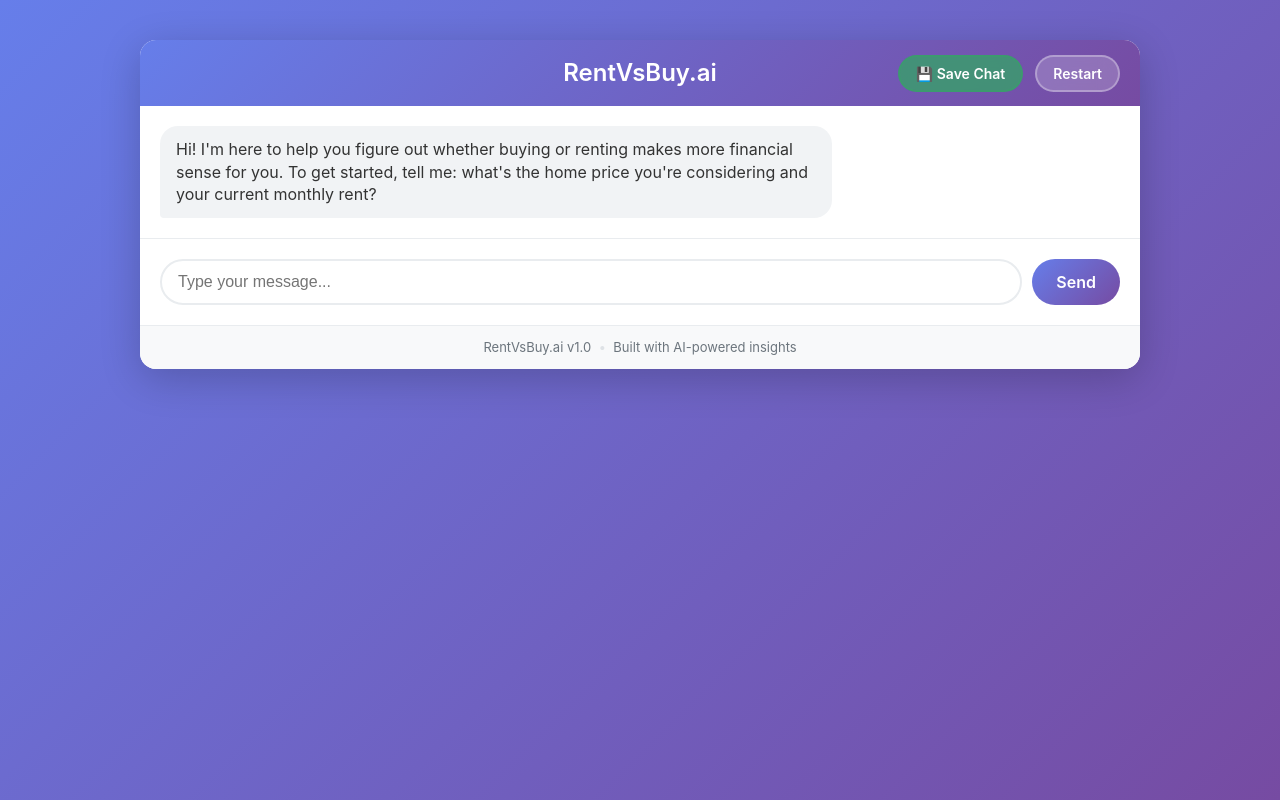
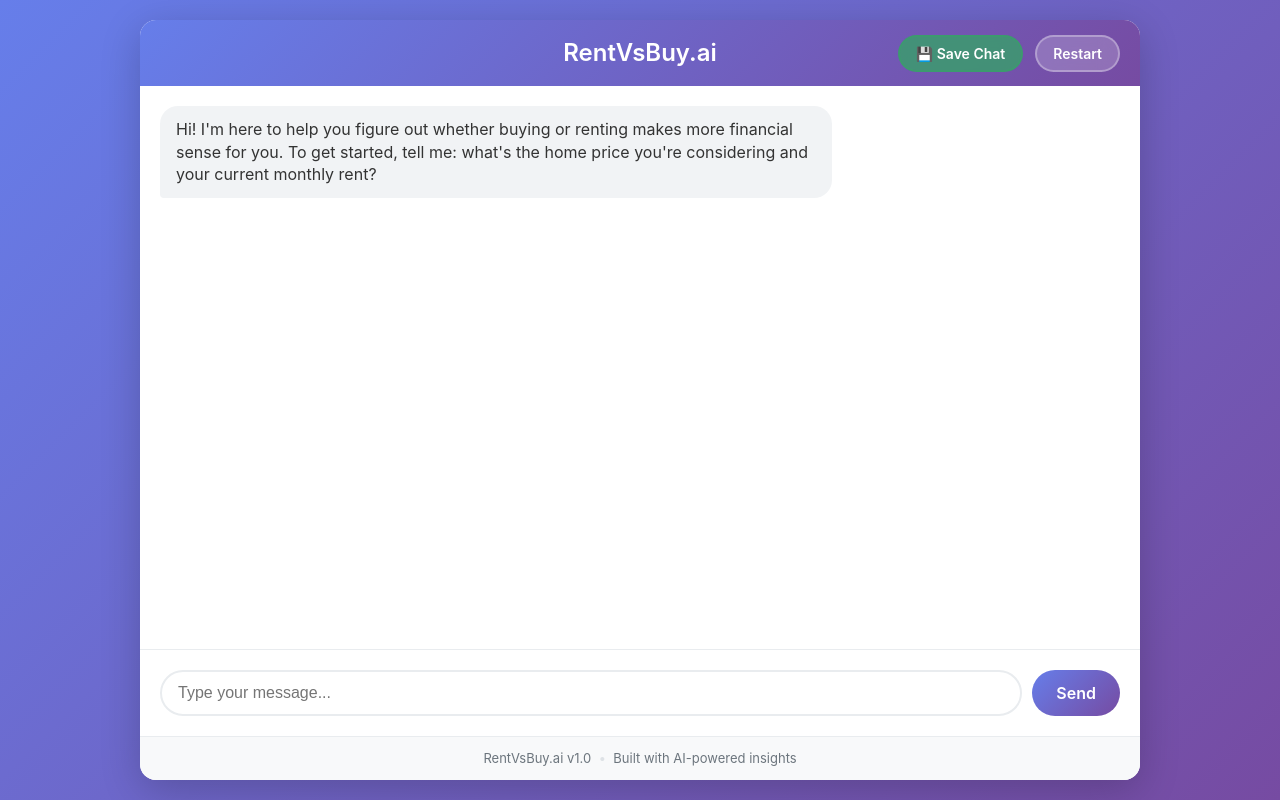
Before and after one commit to mehwishahmed/rentvsbuy-ai, a React (Vite) app: page / in a window 1280 px wide. Built offline with nearby package versions, Linux system fonts and the light colour scheme; no server answers.

Commit message:
fix: Restore proper scrolling and layout (full height with proper container sizing)

```diff
--- a/src/App.css
+++ b/src/App.css
@@ -32,15 +32,16 @@ body {
 .app-layout {
   display: flex;
   justify-content: center;
-  align-items: flex-start;
   width: 100%;
-  height: 95vh;
+  height: 100vh;
   padding: 20px;
+  box-sizing: border-box;
 }
 
 .chat-container {
   width: 100%;
   max-width: 1000px;
+  height: calc(100vh - 40px);
   display: flex;
   flex-direction: column;
   background: white;
```
